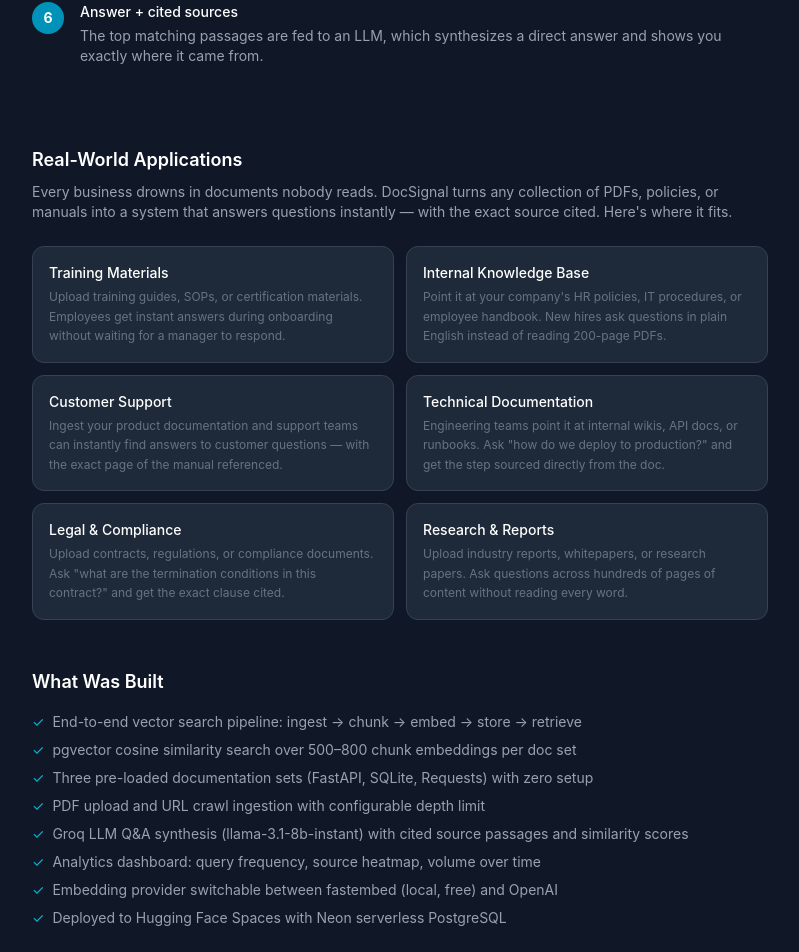
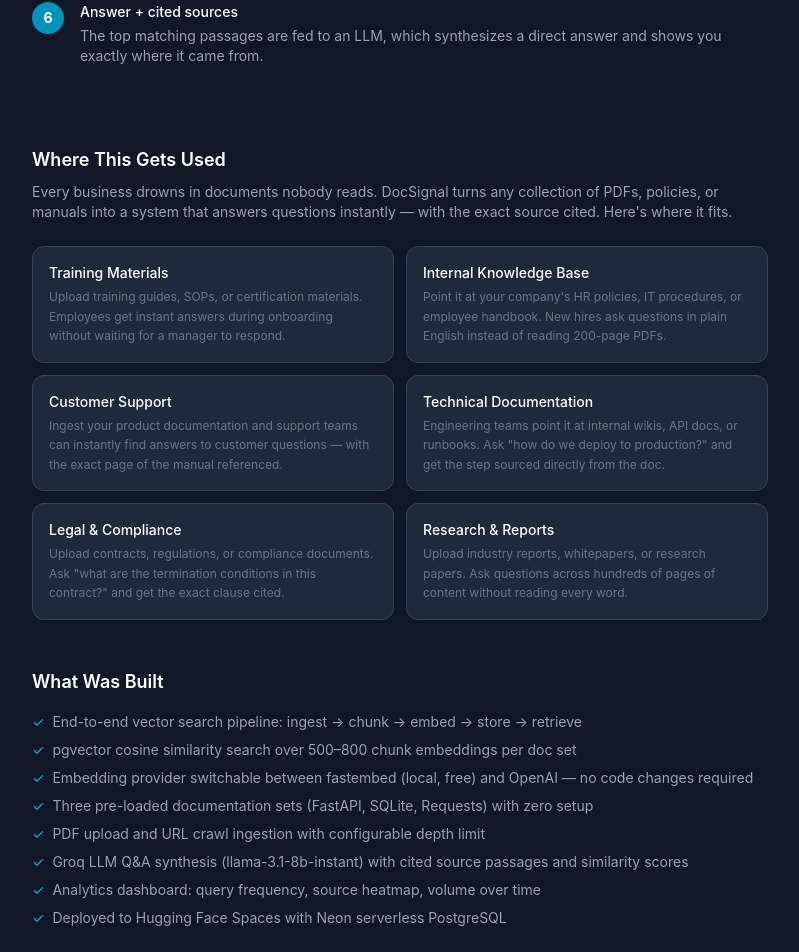
Before and after one commit to eholt723/docsignal, a React (Vite) app in the folder frontend/: page /about in a window 1280 px wide. Shown: the part 821-1773 px from the top of the page, without its empty margins (240-1039 px from the left). Built offline with nearby package versions, Linux system fonts and the light colour scheme.

Commit message:
rename use cases section, reorder achievements, add design decisions and roadmap to README

```diff
--- a/frontend/src/components/About.jsx
+++ b/frontend/src/components/About.jsx
@@ -12,11 +12,11 @@
 const achievements = [
   "End-to-end vector search pipeline: ingest → chunk → embed → store → retrieve",
   "pgvector cosine similarity search over 500–800 chunk embeddings per doc set",
+  "Embedding provider switchable between fastembed (local, free) and OpenAI — no code changes required",
   "Three pre-loaded documentation sets (FastAPI, SQLite, Requests) with zero setup",
   "PDF upload and URL crawl ingestion with configurable depth limit",
   "Groq LLM Q&A synthesis (llama-3.1-8b-instant) with cited source passages and similarity scores",
   "Analytics dashboard: query frequency, source heatmap, volume over time",
-  "Embedding provider switchable between fastembed (local, free) and OpenAI",
   "Deployed to Hugging Face Spaces with Neon serverless PostgreSQL",
 ];
 
@@ -73,7 +73,7 @@
 
       {/* Enterprise Use Cases */}
       <div>
-        <h2 className="text-lg font-semibold text-white mb-2">Real-World Applications</h2>
+        <h2 className="text-lg font-semibold text-white mb-2">Where This Gets Used</h2>
         <p className="text-sm text-gray-400 mb-6">
           Every business drowns in documents nobody reads. DocSignal turns any collection of PDFs, policies, or manuals into a system that answers questions instantly — with the exact source cited. Here's where it fits.
         </p>
```
Also changed, not shown: 1 other file (tests, documents, lock files or other folders).
